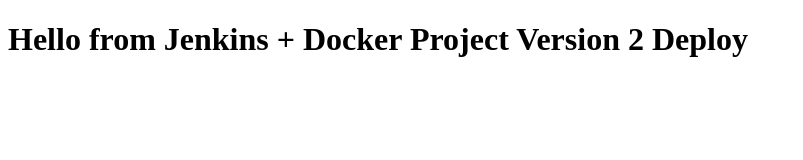
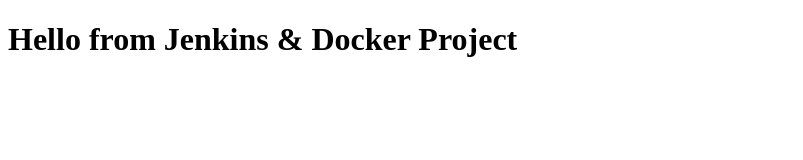
Before and after one commit to sarodepradip/jenkins-demo, a plain HTML site: page index.html in a window 1280 px wide. Shown: the whole page, without its empty margins (0-803 px from the left). Drawn offline with Linux system fonts and the light colour scheme.

Commit message:
Version 2

```diff
--- a/index.html
+++ b/index.html
@@ -4,6 +4,6 @@
 <title>Jenkins Docker Demo</title>
 </head>
 <body>
-<h1>Hello from Jenkins + Docker Project Version 2 Deploy</h1>
+<h1>Hello from Jenkins & Docker Project </h1>
 </body>
 </html>
```
